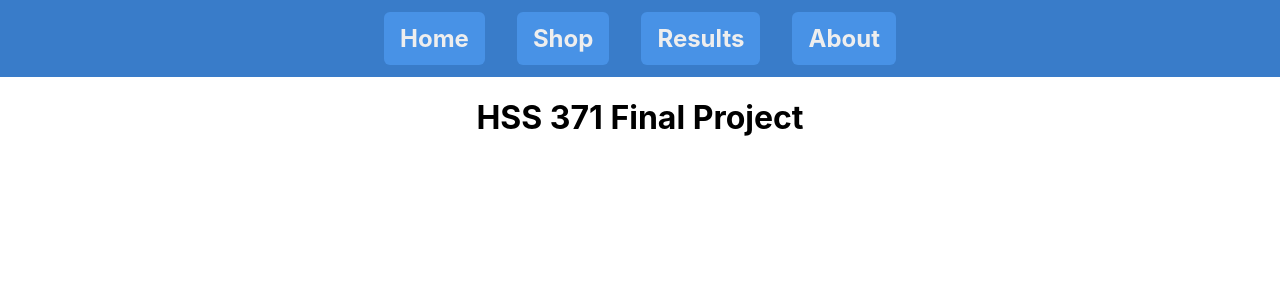
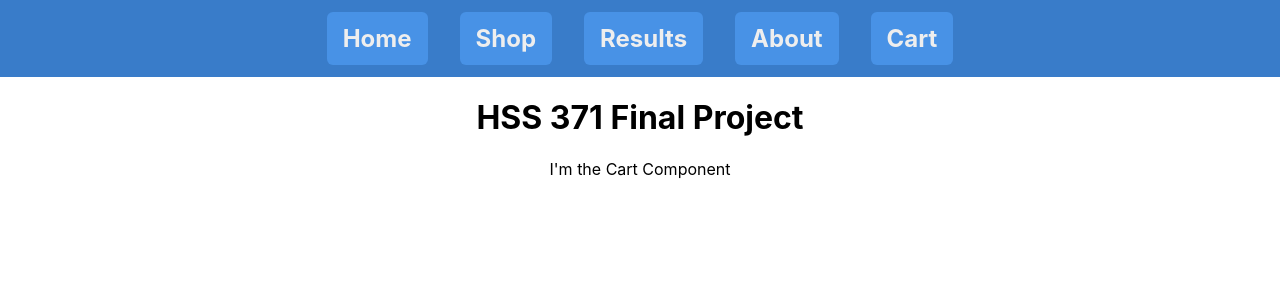
Before and after one commit to jkronyak/hss-371-final, a React (Create React App) app in the folder app/: page /cart in a window 1280 px wide. Shown: the top 300 px of the page. Built offline with nearby package versions, Linux system fonts and the light colour scheme.

Commit message:
BIG BIG PROGRESS

```diff
--- a/app/src/App.js
+++ b/app/src/App.js
@@ -7,7 +7,8 @@ import Shop from './components/Shop';
 import Results from './components/Results';
 import About from './components/About';
 import ShopItemPage from './components/ShopItemPage';
-import NavigationHeader from './components/NavigationHeader'
+import NavigationHeader from './components/NavigationHeader';
+import Cart from './components/Cart';
 
 function App() {
 
@@ -30,6 +31,7 @@ function App() {
           <Route path='/shop/:id' element={<ShopItemPage/>}></Route>
           <Route path='/results' element={<Results/>}></Route>
           <Route path='/about' element={<About/>}></Route>
+          <Route path='/cart' element={<Cart/>}></Route>
         </Routes>
       </Router>
     </div>
--- a/app/src/NavigationHeader.css
+++ b/app/src/NavigationHeader.css
@@ -15,6 +15,7 @@ nav > * {
 
 }
 
+
 .nav-div > * > a {
 	text-decoration: none;
 	background-color: rgb(72, 146, 230);
--- /dev/null
+++ b/app/src/components/Cart.js
@@ -0,0 +1,25 @@
+import React from 'react';
+import { useSelector } from 'react-redux';
+import { List } from '@mui/material';
+import ShopGridItem from './ShopGridItem'
+
+const Cart = () => {
+    const shopCart = useSelector((state) => state.data.shoppingCart);
+    console.log(shopCart);
+
+    return(
+        <div>
+            <p>I'm the Cart Component</p>
+            <List>
+                {
+                shopCart.map((item) => {
+                    return(
+						<p>Fuck youS</p>
+                    )
+                })
+                }
+            </List>
+        </div>
+    )
+}
+export default Cart;
--- a/app/src/components/Home.js
+++ b/app/src/components/Home.js
@@ -1,6 +1,5 @@
 import React from 'react';
-import { useSelector, useDispatch } from 'react-redux';
-import { Link } from 'react-router-dom';
+import { useDispatch } from 'react-redux';
 
 import actions from '../actions';
 
@@ -21,7 +20,6 @@ const Home = () => {
 
     return(
         <div>
-            <p>I am in the Home component!</p>
             <p>Welcome to our website! Here, you can shop the goods that we are currently offering.</p>
             <p onMouseOver={() => console.log("Hovered")}>Hover over me!</p>
 
--- a/app/src/components/NavigationHeader.js
+++ b/app/src/components/NavigationHeader.js
@@ -12,6 +12,7 @@ const NavigationHeader = ()  => {
                 <Link to='/shop'>Shop</Link>
                 <Link to='/results'>Results</Link>
                 <Link to='/about'>About</Link>
+                <Link to='/cart'>Cart</Link>
             </nav>
         </div>
     );
--- a/app/src/components/Results.js
+++ b/app/src/components/Results.js
@@ -6,13 +6,13 @@ const Results = () => {
 
     const allData = useSelector((state) => state.data);
     console.log(allData);
-    // const interactions = useSelector((state) => state.data.userData.interactions);
-    // console.log(interactions);
-    // const currentShoppingCart = useSelector((state) => state.data.shoppingCart);
-    // console.log(currentShoppingCart);
+    const interactions = useSelector((state) => state.data.userData.interactions);
+    console.log(interactions);
+    const currentShoppingCart = useSelector((state) => state.data.shoppingCart);
+    console.log(currentShoppingCart);
 
     return(
-        <p>I am in the Results Component.</p>
+        <p>I am the Results Component.</p>
     )
 }
 export default Results;
--- a/app/src/components/Shop.js
+++ b/app/src/components/Shop.js
@@ -1,7 +1,7 @@
-import React from 'react';
-import { Link } from 'react-router-dom';
+import react from 'react';
 
-import { useSelector } from 'react-redux';
+import { useSelector, useDispatch } from 'react-redux';
+import actions from '../actions';
 
 import {
     Grid
@@ -11,16 +11,35 @@ import ShopGridItem from './ShopGridItem';
 
 const Shop = () => {
 
-    const shopItems = useSelector((state) => state.data.shopItems);
+    const dispatch = useDispatch();
+
+
+	const allData = useSelector((state) => state.data);
+    const shopItems = allData.shopItems;
+	const shoppingCart = allData.shoppingCart;
+
+	const handleAddToCartClick = (item) => {
+        console.log("Add to Cart Clicked");
+        dispatch(actions.addItemToCart(item));
+    }
+
+    const handleRemoveFromCartClick = (itemId) => {
+        console.log("Remove from Cart Clicked");
+        dispatch(actions.removeItemFromCart(itemId));
+	}
+
+
 
     return(
         <div>
-            <p>I am in the Shop Component.</p>
             <Grid container spacing={2} alignItems="center" justifyContent="center">
                 {
                     shopItems.map((item) => {
                         return(
-                            <ShopGridItem item={item} key={item.id}/>
+                            <ShopGridItem item={item} key={item.id} shoppingCart={shoppingCart}
+								handleAddToCartClick={handleAddToCartClick}
+								handleRemoveFromCartClick={handleRemoveFromCartClick}
+							/>
                         )
                     })
                 }
--- a/app/src/components/ShopGridItem.js
+++ b/app/src/components/ShopGridItem.js
@@ -2,7 +2,7 @@ import React from 'react';
 import { Link } from 'react-router-dom';
 
 
-import { useSelector, useDispatch } from 'react-redux';
+import { useDispatch } from 'react-redux';
 import actions from '../actions';
 
 import {
@@ -30,7 +30,9 @@ const ShopGridItem = (props) => {
                 m: 4,
                 p: 2,
                 height: '400px',
-                width: '300px'
+                width: '300px',
+				borderRadius: '15px',
+				boxShadow: '2px 2px 10px;'
             }}
         >
             <img className="store-item-img" src={props.item.imageUrl}></img>
@@ -39,6 +41,12 @@ const ShopGridItem = (props) => {
             <Link to={`/shop/${props.item.id}`}>
                 <Button variant="contained" onClick={() => onViewButtonPressed()}>View</Button>
             </Link>
+			{
+				props.shoppingCart.some((curCartItem) => { return curCartItem.id === props.item.id })
+				? <Button sx={{m: 2}} variant="contained" onClick={() => props.handleRemoveFromCartClick(props.item.id)}>Remove From Cart</Button>
+				: <Button sx={{m: 2}} variant="contained" onClick={() => props.handleAddToCartClick(props.item)} >Add To Cart</Button>
+
+			}
         </Grid>
     )
 }
--- a/app/src/components/ShopItemPage.js
+++ b/app/src/components/ShopItemPage.js
@@ -7,7 +7,7 @@ import actions from '../actions';
 import '../ShopItemPage.css';
 
 import {
-    Box, Typography, Button, Card, CardHeader, CardActions, CardMedia
+    Box, Typography, Button
 } from '@mui/material';
 
 const ShopItemPage = () => {
@@ -29,12 +29,6 @@ const ShopItemPage = () => {
         dispatch(actions.removeItemFromCart(id));
     }
 
-    useEffect(() => {
-        console.log("useEffect fired");
-        console.log(shoppingCart);
-    }, [shoppingCart]);
-
-
     return(
         <Box className='store-item-page-box' sx={{maxWidth: '66%', marginLeft: 'auto', marginRight: 'auto', marginBottom: '32px',padding: '16px'}}>
 			<Typography variant='h2'>{itemData.name}</Typography>
--- a/app/src/reducers/dataReducer.js
+++ b/app/src/reducers/dataReducer.js
@@ -38,9 +38,7 @@ const dataReducer = (state = initialState, action) => {
     switch(type) {
         case 'ADD_INTERACTION':
             copyState = { ...state };
-            console.log(payload);
             copyState.userData.interactions.push(payload);
-            console.log(copyState);
             return copyState;
         case 'ADD_ITEM_TO_CART':
             copyState = { ...state };
```
Also changed, not shown: app/src/App.css (line endings or trailing spaces).
